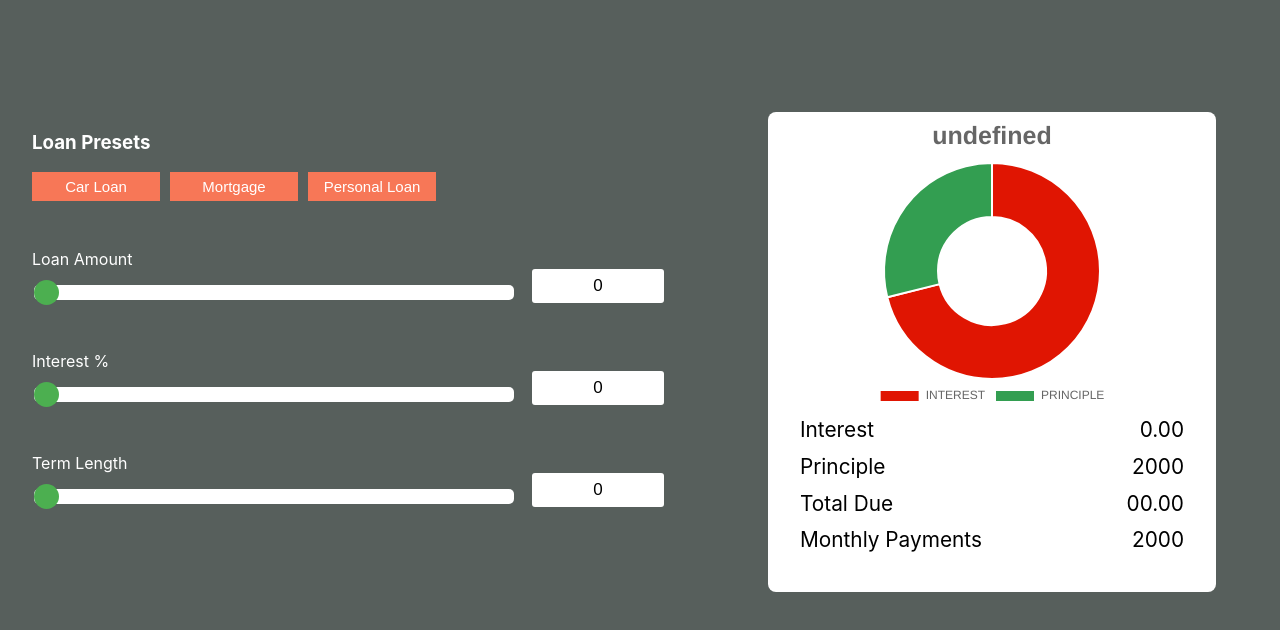
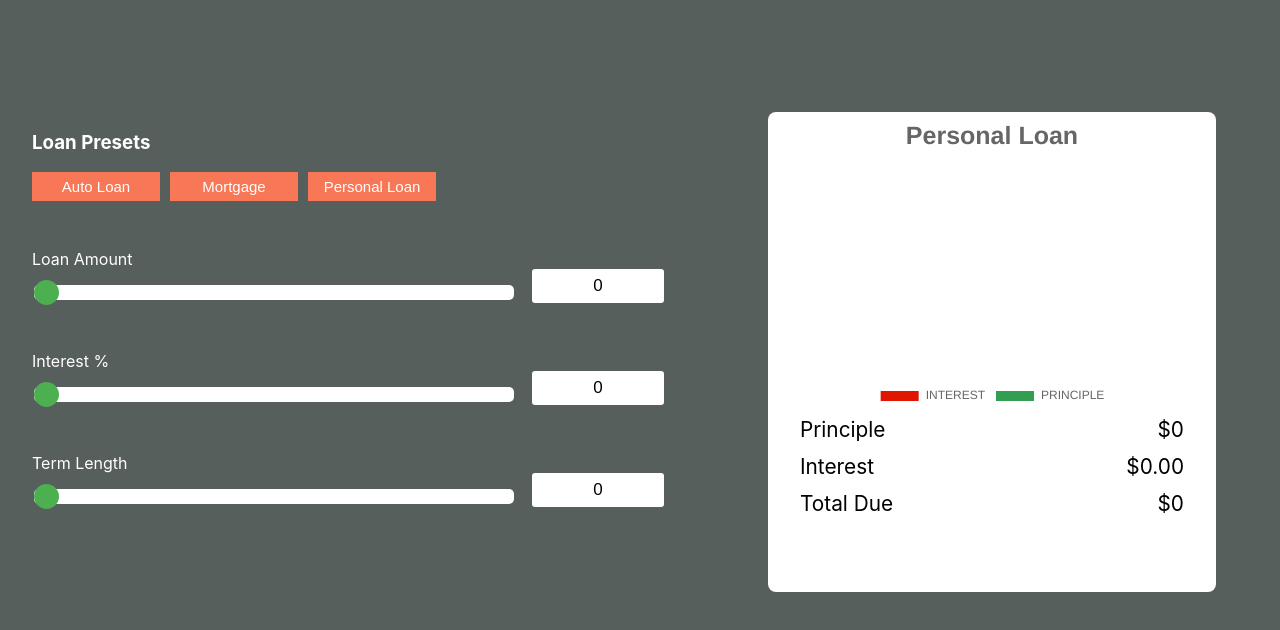
Before and after one commit to raulthedeveloper/loan_calculator, a React (Create React App) app: page / in a window 1280 px wide. Shown: the top 630 px of the page. Built offline with nearby package versions, Linux system fonts and the light colour scheme.

Commit message:
passed data to chart and added a some methods

```diff
--- a/src/App.js
+++ b/src/App.js
@@ -1,7 +1,7 @@
 import './App.css';
 import Controls from "./components/Controls/Controls"
 import Display from "./components/Display/index"
-import { useState } from 'react'
+import { useState, useEffect } from 'react'
 
 
 
@@ -9,10 +9,11 @@ import { useState } from 'react'
 
 
 function App() {
-let [term,setTerm] = useState(0)
-let [ amount, setAmount ] = useState(0)
-let [ interest, setInterest ] = useState(0)
-let [ loanType, setLoanType ] = useState("")
+
+let [term,setTerm] = useState(Number)
+let [ amount, setAmount ] = useState(Number)
+let [ interest, setInterest ] = useState(Number)
+let [ loanType, setLoanType ] = useState(String)
 
 
 
@@ -22,6 +23,10 @@ function updateData(term,amount,interest){
   setInterest(interest)
 
 }
+
+useEffect(()=>{
+
+},[amount,interest,loanType])
 
 function updateLoanType(loanType){
   setLoanType(loanType)
--- a/src/components/Controls/Sliders.js
+++ b/src/components/Controls/Sliders.js
@@ -1,12 +1,15 @@
-import { React, useState} from 'react'
+import { React } from 'react'
 import './controls.css'
+
+
+
+
 
 export default function Sliders(props) {
 
 
 
-    let {interestMax,termMax,interest,term,amount } = props.data
-
+let {interestMax,termMax,interest,term,amount } = props.data
 
 
 
@@ -28,7 +31,7 @@ function changeTerm(e){
         <div>
             <label>Loan Amount</label>
             <div className="slidecontainer">
-                <input type="range" min="1" max="10000" value={amount} className="slider" onChange={(e)=>changeAmount(e)} id="myRange"/>
+                <input type="range" min="1" max="1000000" value={amount} className="slider" onChange={(e)=>changeAmount(e)} id="myRange"/>
                 <input type="text" value={amount} className="text-field" onChange={e =>changeAmount(e)} />
 
                 </div>
--- a/src/components/Controls/buttons/index.js
+++ b/src/components/Controls/buttons/index.js
@@ -4,10 +4,14 @@ import './buttons.css'
 export default function LoanButtons(props) {
 
 
+ useEffect(()=>{
+    personLoan()
+    // eslint-disable-next-line
+},[])
 
 
-function carLoan(){
-    props.presets(8,16,"Car Loan")
+function autoLoan(){
+    props.presets(8,16,"Auto Loan")
 }
 
 function mortage(){
@@ -21,7 +25,7 @@ function personLoan(){
     return (
         <div className="loan-buttons" style={{marginBottom:'2rem'}}>
             <h3 style={{color:"white"}}>Loan Presets</h3>
-                <button className="btn" onClick={ carLoan }>Car Loan</button>
+                <button className="btn" onClick={ autoLoan }>Auto Loan</button>
                 <button className="btn" onClick={ mortage }>Mortgage</button>
                 <button className="btn" onClick={ personLoan }>Personal Loan</button>
                 </div>
--- a/src/components/Display/index.js
+++ b/src/components/Display/index.js
@@ -1,30 +1,54 @@
 import React, { Component } from 'react'
 import Chart from "../graph"
 import './display.css'
+
+function numberWithCommas(x) {
+    if(x === null || x === undefined){
+      return "NA"
+    }else{
+      return x.toString().replace(/\B(?=(\d{3})+(?!\d))/g, ",");
+    }
+  }
+
 
 export default class index extends Component {
     constructor(props){
         super(props)
         this.state = {
             title:props.payload.loanType,
-            chartData:{}
+            chartData:{},
+            interestTotal:this.getInterest()
         }
     }
+
+getInterest = () =>{
+    let {amount,interest,term} = this.props.payload
+    return parseFloat(amount * (interest/100) * term).toFixed(2)
+}
 
 
 CalculateInterest = () =>{
     let {amount,interest,term} = this.props.payload
-return <span>{parseFloat(amount * (interest/100) * term).toFixed(2)}</span>
+return <span>${numberWithCommas(parseFloat(amount * (interest/100) * term).toFixed(2))}</span>
 }
 
 CalculateTotal = () =>{
     let {amount,interest,term} = this.props.payload
-    let total = parseInt(amount) + parseFloat(amount * (interest/100) * term).toFixed(2)
-return <span>{total}</span>
+    let total = parseInt(amount) + parseInt(parseFloat(amount * (interest/100) * term).toFixed(2))
+return <span>{"$" + numberWithCommas(total) }</span>
+}
+
+CalculateMonthly(){
+    let {amount,interest,term} = this.props.payload
+    let total = parseInt(amount) + parseInt(parseFloat(amount * (interest/100) * term).toFixed(2))
+    let monthly = total / ( term / 12 ) // term is being divided by 12 (months)
+    return <span>{ "$" + numberWithCommas(monthly) }</span>
 }
 
 
     componentDidMount(){
+        let {amount,interest,term} = this.props.payload
+
         this.setState({
             chartData: {
                 labels: [
@@ -36,8 +60,8 @@ return <span>{total}</span>
                         label: "Chart Data",
 
                         data: [
-                            300,
-                            122,
+                            parseFloat(amount * (interest/100) * term).toFixed(2),
+                            this.props.payload.amount,
                         ],
 
                         backgroundColor: [
@@ -53,22 +77,62 @@ return <span>{total}</span>
 
     }
 
+    componentDidUpdate(nextProp){
+        let {amount,interest,term} = this.props.payload
+
+            if(this.props !== nextProp){
+                this.setState({
+                    chartData: {
+                        labels: [
+                            "INTEREST",
+                            "PRINCIPLE",
+
+                        ],
+                        datasets: [{
+                                label: "Chart Data",
+
+                                data: [
+                                    parseFloat(amount * (interest/100) * term).toFixed(2),
+                                    this.props.payload.amount,
+                                ],
+
+                                backgroundColor: [
+                                    '#e01502',
+                                    '#339e51',
+                                ]
+                            }
+
+
+                        ]
+                    }
+                })
+            }
+
+        }
+
+
+
 
     render() {
         return (
             <div className="chart-container">
-                <Chart location={this.props.payload.chartType} chartData={this.state.chartData}  legendPosition="bottom"/>
+
+                <Chart location={this.props.payload.loanType} chartData={this.state.chartData}  legendPosition="bottom"/>
+
                 <div style={{display:"flex",flexDirection:"column",textAlign:'left',marginLeft:"1rem",lineHeight:'2.3rem'}}>
                     <div style={{display:"flex", flexDirection:"column", justifyContent:'center'}}>
+
+
+                    <div className="result-values"><span>Principle</span> <span>{"$" + numberWithCommas(this.props.payload.amount)}</span></div>
+
                     <div className="result-values">
                         <span>Interest</span>
                         <this.CalculateInterest />
                         </div>
 
-                    <div className="result-values"><span>Principle</span> <span>2000</span></div>
                     <div className="result-values"><span>Total Due</span> <this.CalculateTotal /></div>
 
-                    <div className="result-values"><span>Monthly Payments</span> <span>2000</span></div>
+                    {/* <div className="result-values"><span>Monthly Payments</span> <this.CalculateMonthly/></div> */}
                     </div >
 
                 </div>
```
Also changed, not shown: 1 other file (tests, documents, lock files or other folders).
